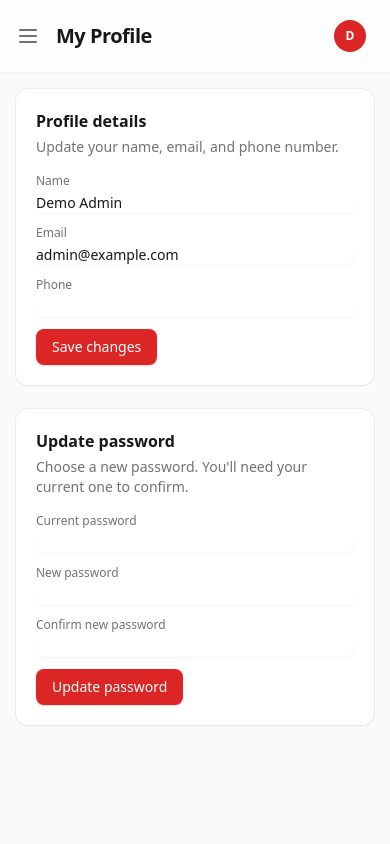
After one commit to zabiremu/code-pos, a Laravel app: page /profile in a window 390 px wide. The commit adds this page. Run offline with Laravel 12, Linux system fonts and the light colour scheme; a user stored in the database is signed in; data comes from the database, SQL or seed files in the repository; style sheets or scripts are compiled from the project's sources.

Commit message:
Add profile/password self-service page with header dropdown
- New ProfileController: edit (GET), update (name/email/phone), and
  updatePassword (current-password-checked) - open to any authenticated
  role via routes/profile.*, unlike Admin\StaffController which is
  gated behind admin|manager.
- resources/views/profile/edit.blade.php: one page, two cards -
  profile details and change password - each with its own named
  validation error bag so errors don't bleed between the two forms.
- Header (components/layouts/admin.blade.php) now has an avatar +
  name dropdown (Alpine, closes on outside click / Escape) with
  "Update profile", "Update password", and "Log out" - filling the
  previously-empty top-right header slot.
- tests/Feature/ProfileTest.php: page access for a non-admin role,
  guest redirect, profile update + duplicate-email rejection,
  password update + wrong-current-password rejection.
- Rebuilt frontend assets.

Co-Authored-By: Claude Sonnet 5 <noreply@anthropic.com>
Claude-Session: https://claude.ai/code/session_01DWok9gP6SRdXWQaZdY3APy

```diff
--- /dev/null
+++ b/app/Http/Controllers/ProfileController.php
@@ -0,0 +1,57 @@
+<?php
+
+namespace App\Http\Controllers;
+
+use Illuminate\Contracts\View\View;
+use Illuminate\Http\RedirectResponse;
+use Illuminate\Http\Request;
+use Illuminate\Support\Facades\Auth;
+use Illuminate\Support\Facades\Hash;
+use Illuminate\Validation\Rule;
+use Illuminate\Validation\Rules\Password;
+
+/**
+ * Self-service profile/password editing for the currently logged-in user,
+ * of any role - separate from Admin\StaffController, which manages other
+ * users' roles/active-status and requires admin|manager.
+ */
+class ProfileController extends Controller
+{
+    public function edit(): View
+    {
+        return view('profile.edit', [
+            'user' => Auth::user(),
+        ]);
+    }
+
+    public function update(Request $request): RedirectResponse
+    {
+        $user = Auth::user();
+
+        // Named error bag so this form's errors don't bleed into the
+        // password form's fields when both live on the same page.
+        $data = $request->validateWithBag('profileUpdate', [
+            'name' => ['required', 'string', 'max:150'],
+            'email' => ['required', 'email', Rule::unique('users', 'email')->ignore($user->id)],
+            'phone' => ['nullable', 'string', 'max:30'],
+        ]);
+
+        $user->update($data);
+
+        return back()->with('status', 'Profile updated.');
+    }
+
+    public function updatePassword(Request $request): RedirectResponse
+    {
+        $user = Auth::user();
+
+        $data = $request->validateWithBag('passwordUpdate', [
+            'current_password' => ['required', 'current_password'],
+            'password' => ['required', 'confirmed', Password::defaults()],
+        ]);
+
+        $user->update(['password' => Hash::make($data['password'])]);
+
+        return back()->with('status', 'Password updated.');
+    }
+}
--- a/resources/views/components/layouts/admin.blade.php
+++ b/resources/views/components/layouts/admin.blade.php
@@ -41,6 +41,45 @@
                     </svg>
                 </button>
                 <h1 class="text-xl font-semibold tracking-tight flex-1 truncate">{{ $title ?? 'Dashboard' }}</h1>
+
+                {{-- Profile dropdown: avatar + name, opens a menu for profile/
+                     password updates and logout. Closes on an outside click
+                     or Escape via Alpine. --}}
+                <div class="relative" x-data="{ open: false }">
+                    <button type="button" x-on:click="open = !open"
+                            class="flex items-center gap-2 rounded-lg px-2 py-1.5 hover:bg-zinc-50 transition-colors">
+                        <span class="w-8 h-8 rounded-full bg-primary-600 text-white font-semibold text-xs flex items-center justify-center shrink-0">
+                            {{ strtoupper(substr(auth()->user()?->name ?? '?', 0, 1)) }}
+                        </span>
+                        <span class="hidden sm:block text-sm font-medium text-zinc-700 max-w-[10rem] truncate">
+                            {{ auth()->user()?->name }}
+                        </span>
+                        <svg class="w-4 h-4 text-zinc-400 hidden sm:block" viewBox="0 0 24 24" fill="none" stroke="currentColor" stroke-width="2">
+                            <path d="m6 9 6 6 6-6" stroke-linecap="round" stroke-linejoin="round"/>
+                        </svg>
+                    </button>
+
+                    <div x-show="open" x-cloak
+                         x-on:click.outside="open = false"
+                         x-on:keydown.escape.window="open = false"
+                         x-transition:enter="transition ease-out duration-100" x-transition:enter-start="opacity-0 scale-95" x-transition:enter-end="opacity-100 scale-100"
+                         x-transition:leave="transition ease-in duration-75" x-transition:leave-start="opacity-100 scale-100" x-transition:leave-end="opacity-0 scale-95"
+                         class="absolute right-0 mt-2 w-52 origin-top-right card p-1.5 z-30">
+                        <a href="{{ route('profile.edit') }}" class="flex items-center gap-2 rounded-lg px-3 py-2 text-sm text-zinc-600 hover:bg-zinc-50 hover:text-zinc-900 transition-colors">
+                            Update profile
+                        </a>
+                        <a href="{{ route('profile.edit') }}#password" class="flex items-center gap-2 rounded-lg px-3 py-2 text-sm text-zinc-600 hover:bg-zinc-50 hover:text-zinc-900 transition-colors">
+                            Update password
+                        </a>
+                        <div class="my-1 border-t border-zinc-100"></div>
+                        <form method="POST" action="{{ route('logout') }}">
+                            @csrf
+                            <button type="submit" class="w-full text-left flex items-center gap-2 rounded-lg px-3 py-2 text-sm text-zinc-600 hover:bg-zinc-50 hover:text-primary-600 transition-colors">
+                                Log out
+                            </button>
+                        </form>
+                    </div>
+                </div>
             </header>
 
             <main class="flex-1 p-4 md:p-6">
--- /dev/null
+++ b/resources/views/profile/edit.blade.php
@@ -0,0 +1,76 @@
+<x-layouts.admin :title="'My Profile'">
+    <div class="max-w-xl space-y-6">
+        <div class="card">
+            <div class="card-body">
+                <h2 class="font-semibold mb-1">Profile details</h2>
+                <p class="text-sm text-zinc-500 mb-4">Update your name, email, and phone number.</p>
+
+                <form method="POST" action="{{ route('profile.update') }}" class="space-y-3">
+                    @csrf
+                    @method('PUT')
+
+                    <div>
+                        <label class="field-label">Name</label>
+                        <input type="text" name="name" value="{{ old('name', $user->name) }}" required class="w-full input">
+                        @error('name', 'profileUpdate')
+                            <p class="text-xs text-red-600 mt-1">{{ $message }}</p>
+                        @enderror
+                    </div>
+
+                    <div>
+                        <label class="field-label">Email</label>
+                        <input type="email" name="email" value="{{ old('email', $user->email) }}" required class="w-full input">
+                        @error('email', 'profileUpdate')
+                            <p class="text-xs text-red-600 mt-1">{{ $message }}</p>
+                        @enderror
+                    </div>
+
+                    <div>
+                        <label class="field-label">Phone</label>
+                        <input type="text" name="phone" value="{{ old('phone', $user->phone) }}" class="w-full input">
+                        @error('phone', 'profileUpdate')
+                            <p class="text-xs text-red-600 mt-1">{{ $message }}</p>
+                        @enderror
+                    </div>
+
+                    <button class="btn-primary">Save changes</button>
+                </form>
+            </div>
+        </div>
+
+        <div id="password" class="card">
+            <div class="card-body">
+                <h2 class="font-semibold mb-1">Update password</h2>
+                <p class="text-sm text-zinc-500 mb-4">Choose a new password. You'll need your current one to confirm.</p>
+
+                <form method="POST" action="{{ route('profile.password') }}" class="space-y-3">
+                    @csrf
+                    @method('PUT')
+
+                    <div>
+                        <label class="field-label">Current password</label>
+                        <input type="password" name="current_password" required class="w-full input">
+                        @error('current_password', 'passwordUpdate')
+                            <p class="text-xs text-red-600 mt-1">{{ $message }}</p>
+                        @enderror
+                    </div>
+
+                    <div>
+                        <label class="field-label">New password</label>
+                        <input type="password" name="password" required class="w-full input">
+                        @error('password', 'passwordUpdate')
+                            <p class="text-xs text-red-600 mt-1">{{ $message }}</p>
+                        @enderror
+                    </div>
+
+                    <div>
+                        <label class="field-label">Confirm new password</label>
+                        <input type="password" name="password_confirmation" required class="w-full input">
+                    </div>
+
+                    <button class="btn-primary">Update password</button>
+                </form>
+            </div>
+        </div>
+    </div>
+</x-layouts.admin>
--- a/routes/web.php
+++ b/routes/web.php
@@ -13,6 +13,7 @@ use App\Http\Controllers\POS\BillController;
 use App\Http\Controllers\POS\OrderController;
 use App\Http\Controllers\POS\OrderItemController;
 use App\Http\Controllers\POS\PaymentController;
+use App\Http\Controllers\ProfileController;
 use Illuminate\Support\Facades\Route;
 
 /*
@@ -28,6 +29,14 @@ use Illuminate\Support\Facades\Route;
 Route::get('/', fn () => redirect()->route('login'));
 
 Route::middleware(['auth'])->group(function () {
+
+    // Self-service profile/password editing - any authenticated role, not
+    // gated behind admin|manager like Admin\StaffController is.
+    Route::prefix('profile')->name('profile.')->group(function () {
+        Route::get('/', [ProfileController::class, 'edit'])->name('edit');
+        Route::put('/', [ProfileController::class, 'update'])->name('update');
+        Route::put('/password', [ProfileController::class, 'updatePassword'])->name('password');
+    });
 
     Route::middleware(['role:admin|manager'])
         ->prefix('admin')
```
Also changed, not shown: tests/Feature/ProfileTest.php (added, +90 -0 lines), 3 other files.
